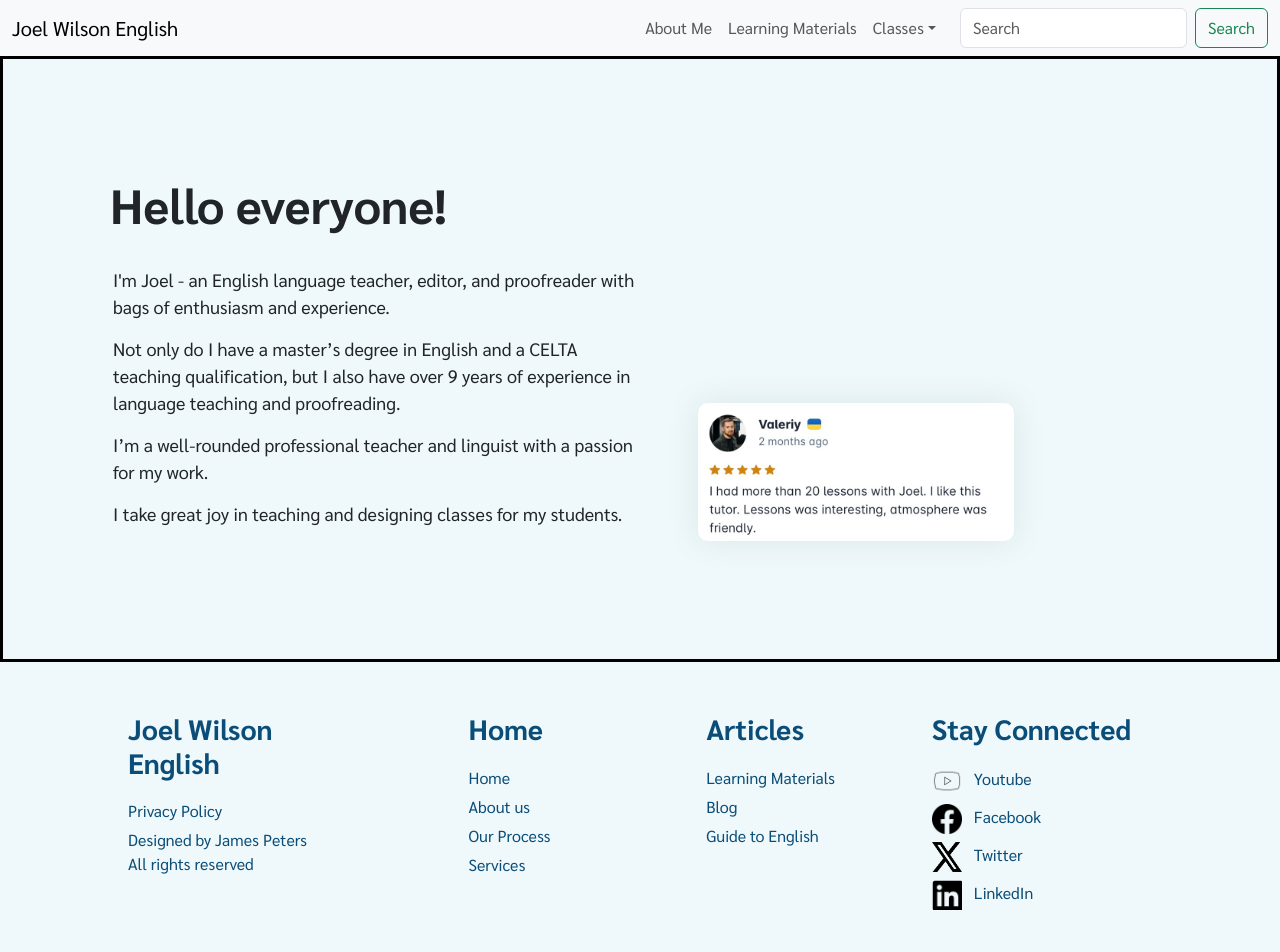
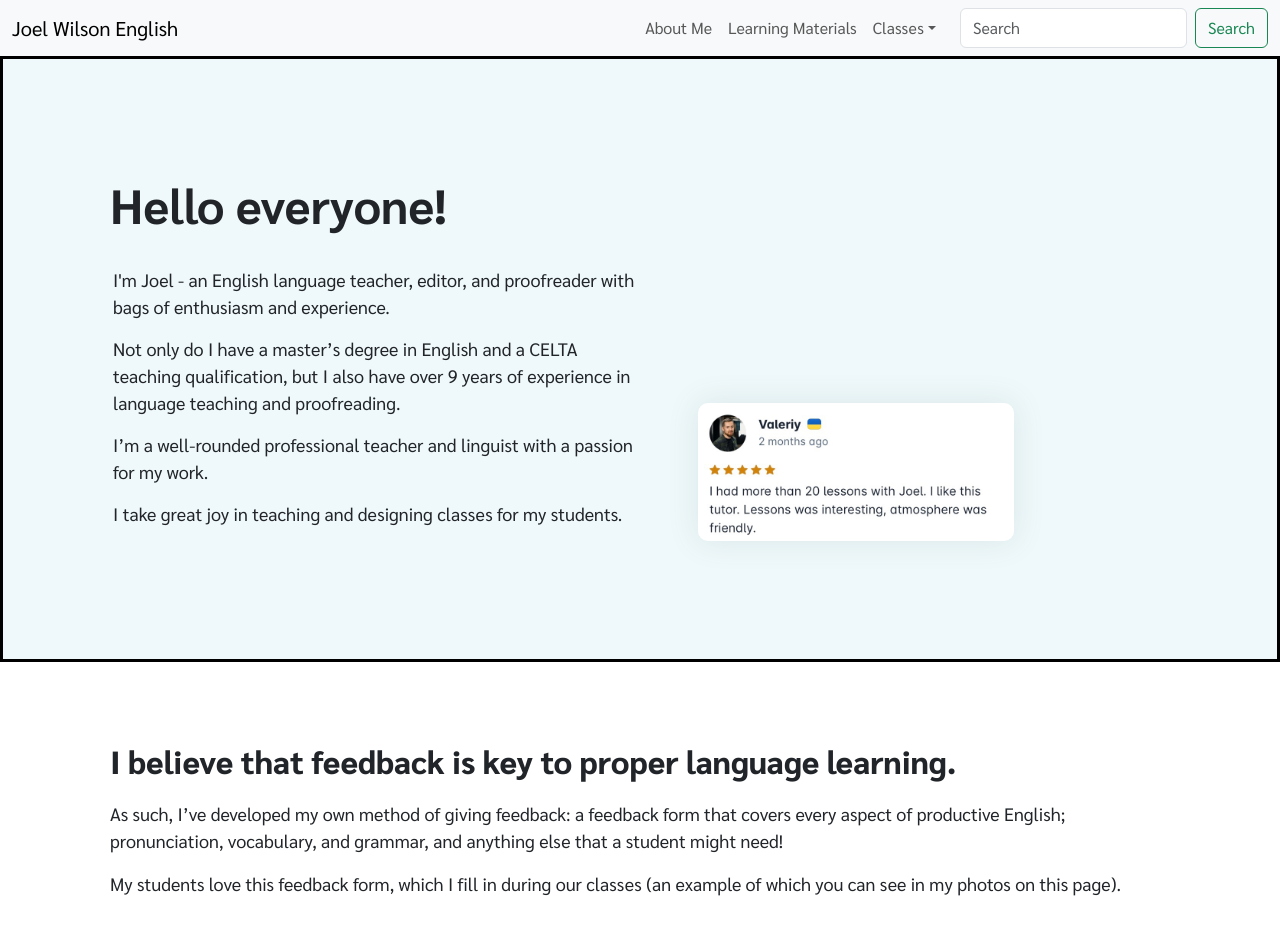
Before and after one commit to jimmybombimmy/joel-wilson-english, a React (Vite) app: page /about in a window 1280 px wide. Shown: the top 952 px of the page. Built offline with nearby package versions, Linux system fonts and the light colour scheme; a web font is replaced by a local one.

Commit message:
create next part of about page + change some file names

```diff
--- a/src/components/About/About.jsx
+++ b/src/components/About/About.jsx
@@ -1,9 +1,11 @@
-import Introduction from "./Introduction/Introduction";
+import AboutIntro from "./AboutIntro/AboutIntro";
+import AboutMethod from "./AboutMethod/AboutMethod";
 
 export default function About() {
   return (
     <main id="aboutPage">
-      <Introduction />
+      <AboutIntro />
+      <AboutMethod />
     </main>
   )
 }
--- a/src/components/About/Introduction/Introduction.jsx
+++ b/src/components/About/AboutIntro/AboutIntro.jsx
@@ -1,4 +1,4 @@
-import "./Introduction.css";
+import "./AboutIntro.css";
 import "../../App.css"
 
 import {
@@ -8,7 +8,7 @@ import {
 } from "../../../assets/home/home-images";
 import ImageFlash from "./ImageFlash/ImageFlash";
 
-export default function Introduction() {
+export default function AboutIntro() {
   return (
     <section id="introSection">
       <div id="introInner">
--- /dev/null
+++ b/src/components/About/AboutMethod/AboutMethod.css
@@ -0,0 +1,13 @@
+#aboutMethodSection {
+  padding: 80px 110px;
+}
+
+#aboutMethodTitle {
+  font-weight: 800;
+  font-size: 2rem;
+  margin-bottom: 20px;
+}
+
+#aboutMethodSection > p {
+  font-size: 1.125rem;
+}
--- /dev/null
+++ b/src/components/About/AboutMethod/AboutMethod.jsx
@@ -0,0 +1,15 @@
+import "./AboutMethod.css"
+
+export default function AboutMethod() {
+  return (
+    <section id="aboutMethodSection">
+      <h2 id="aboutMethodTitle">I believe that feedback is key to proper language learning.</h2>
+      <p>
+        As such, I’ve developed my own method of giving feedback: a feedback
+        form that covers every aspect of productive English; pronunciation,
+        vocabulary, and grammar, and anything else that a student might need!
+      </p>
+      <p>My students love this feedback form, which I fill in during our classes (an example of which you can see in my photos on this page).</p>
+    </section>
+  );
+}
```
Also changed, not shown: src/components/About/AboutIntro/AboutIntro.css (renamed from src/components/About/Introduction/Introduction.css), src/components/About/AboutIntro/ImageFlash/ImageFlash.jsx (renamed from src/components/About/Introduction/ImageFlash/ImageFlash.jsx).
